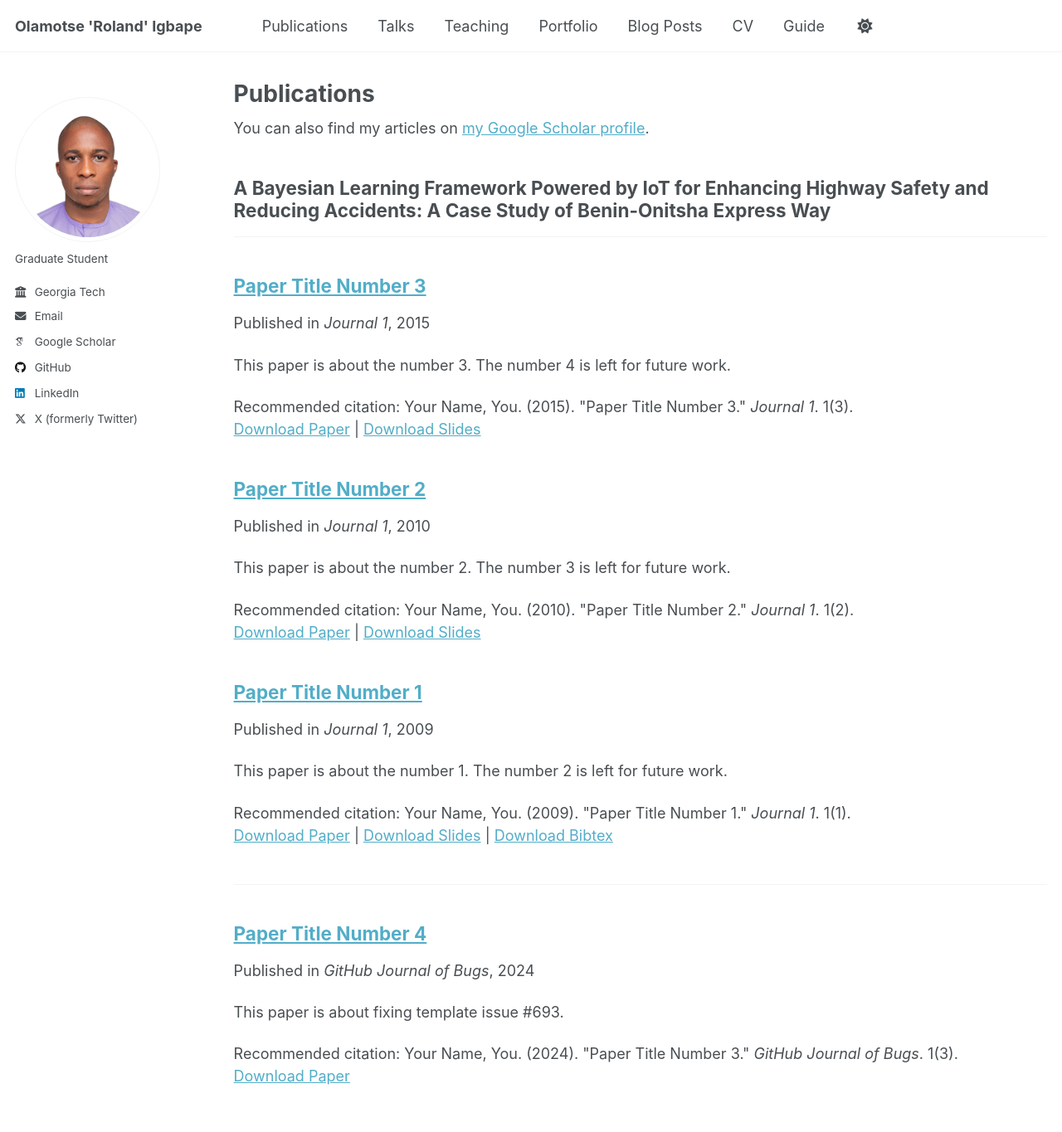
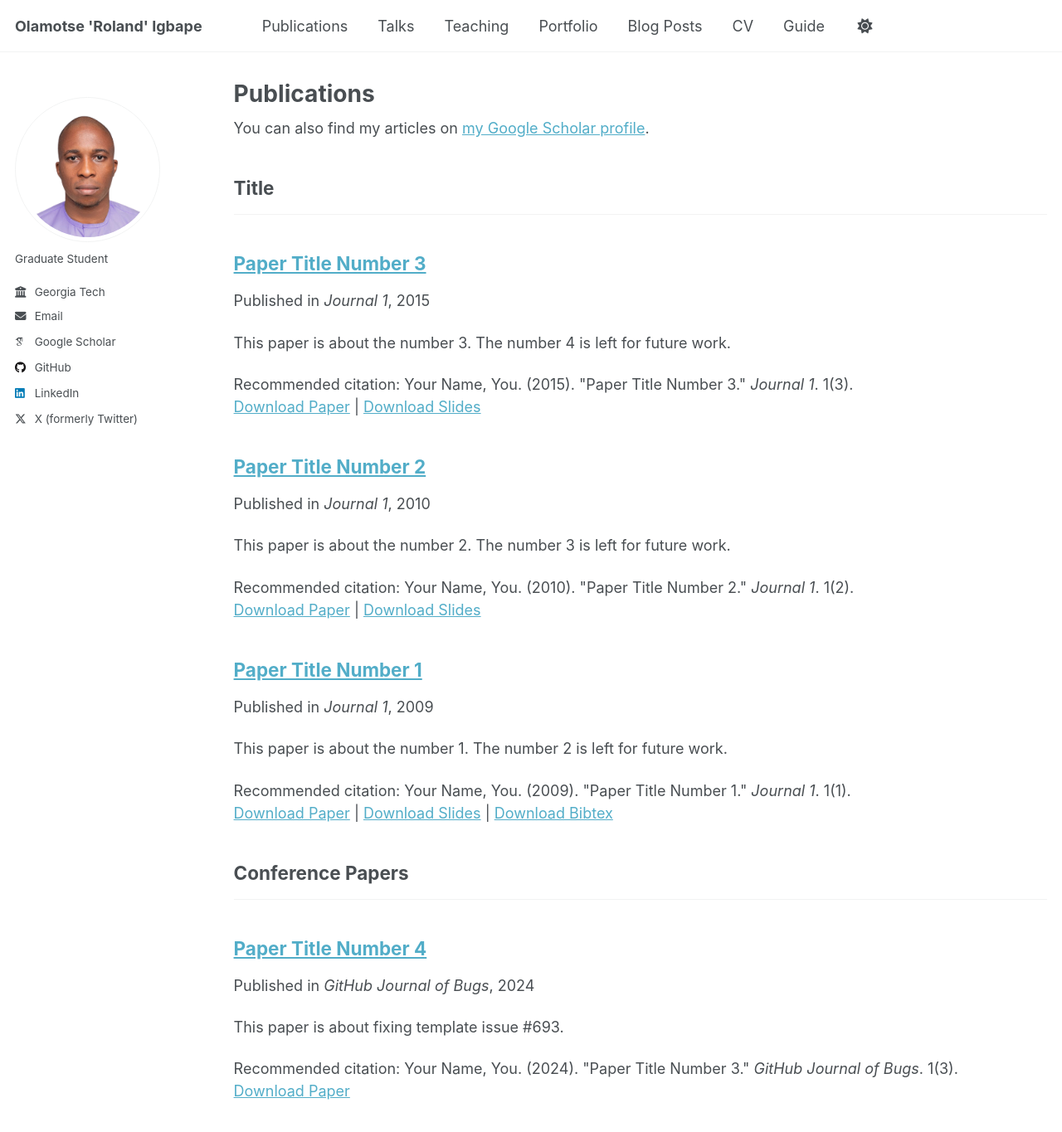
Before and after one commit to oigbape/oigbape.github.io, a Jekyll site: the page built from _pages/publications.html, in a window 1280 px wide and 1400 px high. Shown: the top 1365 px of the window at 83% size. Built offline with Jekyll 4.4.1, drawn with Linux system fonts in a browser that asks for light colours; some web fonts are replaced.

Commit message:
Update _config.yml

```diff
--- a/_config.yml
+++ b/_config.yml
@@ -12,7 +12,7 @@ site_theme               : "default"
 title                    : "Olamotse 'Roland' Igbape"
 title_separator          : "-"
 name                     : &name "Olamotse 'Roland' Igbape"
-description              : &description "Current MSCS student at Georgia Tech, passionate about Intelligent and Secure Systems & Networks. Welcome to my little corner on the web!"
+description              : #&description "Current MSCS student at Georgia Tech, passionate about Intelligent and Secure Systems & Networks. Welcome to my little corner on the web!"
 url                      : https://oigbape.github.io # the base hostname & protocol for your site e.g. "https://[your GitHub username].github.io" or if you already have some other page hosted on Github then use "https://[your GitHub username].github.io/[Your Repo Name]"
 baseurl                  : "" # the subpath of your site, e.g. "/blog"
 repository               : "oigbape/oigbape.github.io"
@@ -59,11 +59,11 @@ author:
 # Publication Category - The following the list of publication categories and their headings
 publication_category:
   books:
-    title: #'Books'
+    title: 'Books'
   manuscripts:
-    title: 'A Bayesian Learning Framework Powered by IoT for Enhancing Highway Safety and Reducing Accidents: A Case Study of Benin-Onitsha Express Way'
+    title: '  Title '
   conferences:
-    title: #'Conference Papers'
+    title: 'Conference Papers'
 
 # Site Settings
 teaser                   :  # filename of teaser fallback teaser image placed in /images/, .e.g. "500x300.png"
```
